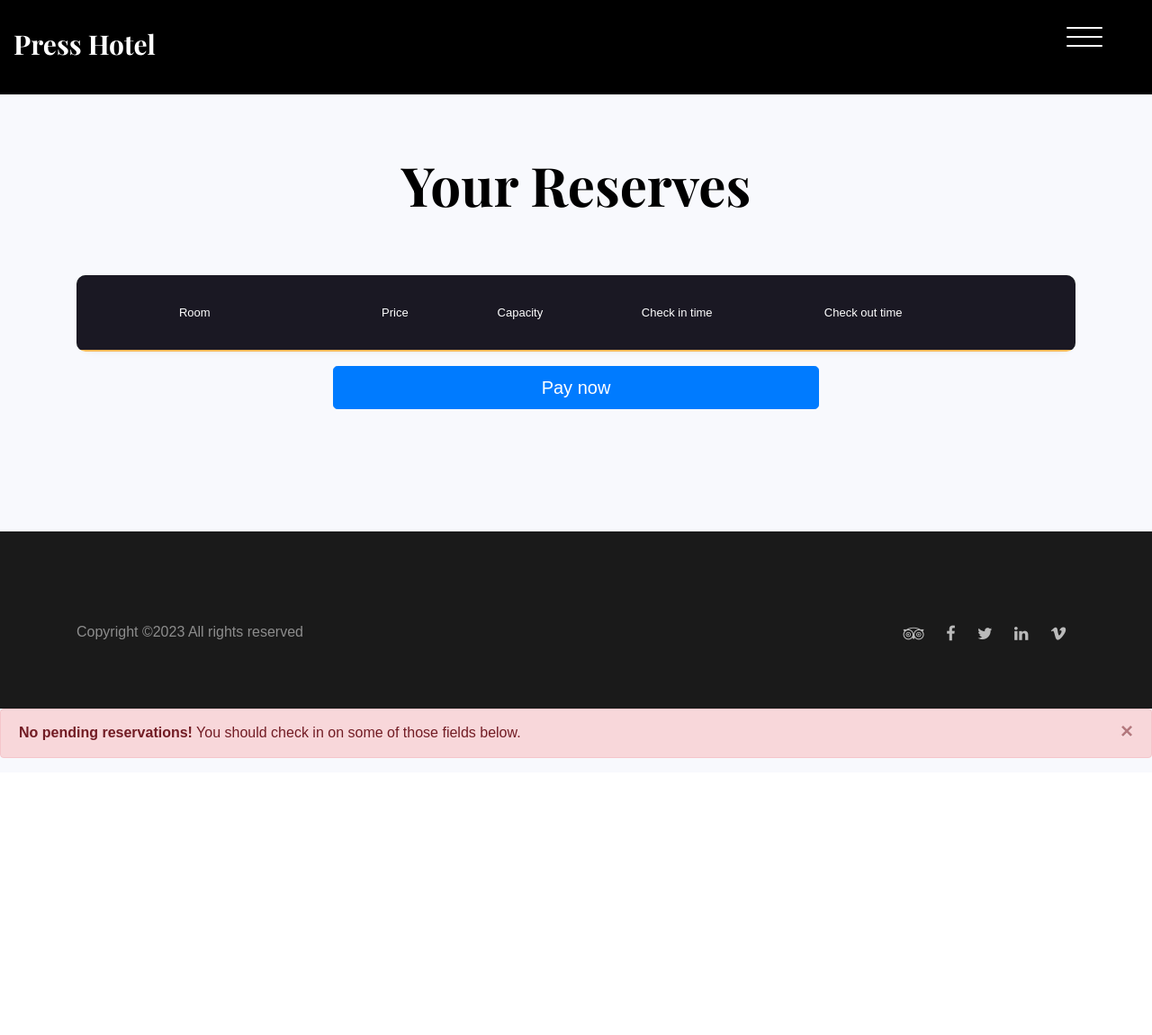
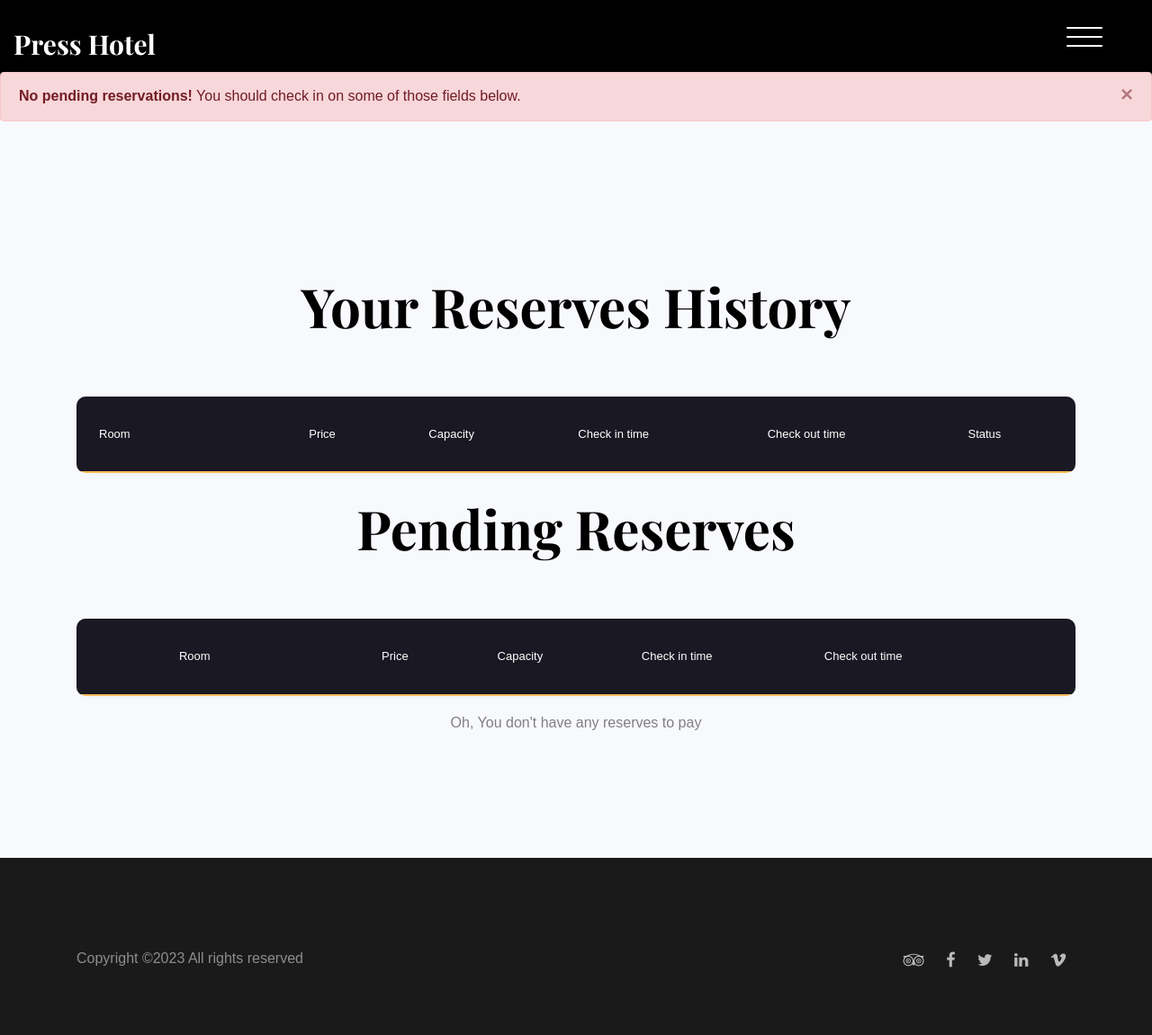
Before and after one commit to quannv02/cs207b-advse-final, a Flask app: a page that uses templates/base.html in a window 1280 px wide. Shown: the whole page at 90% size. Before the commit the page ends 843 px from the top, so only its background shows below. Run offline with Flask 3, Linux system fonts and the light colour scheme; a user stored in the database is signed in; lists and menus that the app fills with data are empty; some libraries are stand-ins or nearby versions; some web fonts are replaced.

Commit message:
add frienly name, route, user edit profile

```diff
--- a/admin_route.py
+++ b/admin_route.py
@@ -8,7 +8,7 @@ admin_route = Blueprint('admin_route', __name__)
 def users(user_id):
     with app.app_context():
         if session.get('logged_in'):
-            if session['is_admin']:
+            if session['is_admin'] or session['id'] == user_id:
                 user = getUser(id = user_id)
                 return render_template('admin_modify_user.html', user=user)
         return redirect(url_for('index'))
@@ -17,7 +17,7 @@ def users(user_id):
 def modify_user(user_id):
     with app.app_context():
         if session.get('logged_in'):
-            if session['is_admin']:
+            if session['is_admin'] or session['id'] == user_id:
                 print(request.form)
                 if request.method == 'POST':
                     #TODO: not remove admin
--- a/authenticate_route.py
+++ b/authenticate_route.py
@@ -74,7 +74,10 @@ def login():
             user = getUser(username)
             session['logged_in'] = True
             session['user'] = username
-            session['friendly_name'] = user.friendly_name
+            if user.friendly_name:
+                session['friendly_name'] = user.friendly_name
+            else:
+                session['friendly_name'] = username
             session['id'] = user.id
             session['is_admin'] = user.is_admin
             session['is_staff'] = user.is_staff
--- a/static/css/defaul_style.css
+++ b/static/css/defaul_style.css
@@ -0,0 +1,10 @@
+.announcement-top-bar{
+    margin-top: 80px;
+    z-index: 6;
+    position: -webkit-sticky;
+    position: -moz-sticky;
+    position: -ms-sticky;
+    position: -o-sticky;
+    position: sticky;
+    top: 0;
+}
--- a/templates/admin.html
+++ b/templates/admin.html
@@ -21,6 +21,7 @@
               <div class="row full-height align-items-center">
                 <div class="col-md-6 mx-auto">
                   <ul class="list-unstyled menu">
+                    <h1>Welcome<b> {{session.get('friendly_name')}}</b></h1>
                     <li class="active"><a href="#">Home</a></li>
                     <li><a class="smoothscroll" href="#add-room">Add Room</a></li>
                     <li><a class="smoothscroll" href="#modify-users">Modify Users</a></li>
--- a/templates/admin_modify_user.html
+++ b/templates/admin_modify_user.html
@@ -88,6 +88,7 @@
                 <input type="text" class="form-control" id="phone_number" name="phone_number" placeholder="Enter phone" value="{{ user.phone_number }}">
             </div>
 
+            {% if session['is_admin'] %}
             <div class="form-group">
                 <label for="role">is Staff</label>
                 <select class="form-control" id="is_staff" name="is_staff">
@@ -95,6 +96,8 @@
                     <option value="1" {% if user.is_staff == 1 %} selected {% endif %}>Yes</option>
                 </select>
             </div>
+            {% endif %}
+
             <button type="submit" class="btn btn-primary btn-block text-white">Save</button>
 
         </form>
--- a/templates/base.html
+++ b/templates/base.html
@@ -29,18 +29,9 @@
   <link rel="stylesheet" href="{{ url_for('static', filename='css/style.css') }}">
 </head>
 <body>
-  {% if session.get('logged_in') %}
-    {% block header %}  {% endblock %}
-    {% block body %}
-      <h1>Welcome {{session.get('friendly_name')}}</h1>
-      <a href="/logout">Logout</a>
-    {% endblock %}
-    {% block footer %}  {% endblock %}
-  {% endif %}
-
 
   {% if message %}
-  <div class="alert alert-success alert-dismissible fade show" role="alert">
+    <div class="alert alert-success alert-dismissible fade show announcement-top-bar" role="alert">
     <strong>{{message}}!</strong>
     <button type="button" class="close" data-dismiss="alert" aria-label="Close">
       <span aria-hidden="true">&times;</span>
@@ -49,7 +40,7 @@
 {% endif %}
 
 {% if error %}
-  <div class="alert alert-danger alert-dismissible fade show" role="alert">
+    <div class="alert alert-danger alert-dismissible fade show announcement-top-bar" role="alert">
     <strong>{{error}}!</strong> You should check in on some of those fields below.
     <button type="button" class="close" data-dismiss="alert" aria-label="Close">
       <span aria-hidden="true">&times;</span>
@@ -57,6 +48,17 @@
     </div>
 {% endif %}
 
+  {% if session.get('logged_in') %}
+  {% block header %}  {% endblock %}
+
+
+  {% block body %}
+    <h1>Welcome {{session.get('friendly_name')}}</h1>
+    <a href="/logout">Logout</a>
+  {% endblock %}
+
+  {% block footer %}  {% endblock %}
+{% endif %}
 
   {% block content %}  {% endblock %}
 
--- a/templates/staff.html
+++ b/templates/staff.html
@@ -21,6 +21,7 @@
               <div class="row full-height align-items-center">
                 <div class="col-md-6 mx-auto">
                   <ul class="list-unstyled menu">
+                    <h1>Welcome<b> {{session.get('friendly_name')}}</b></h1>
                     <li class="active"><a href="#">Home</a></li>
                     <li><a class="smoothscroll" href="#modify-rooms">Modify Rooms</a></li>
                     <li><a href="/logout">Logout</a></li>
--- a/templates/user.html
+++ b/templates/user.html
@@ -32,9 +32,11 @@
               <div class="row full-height align-items-center">
                 <div class="col-md-6 mx-auto">
                   <ul class="list-unstyled menu">
+                    <h1>Welcome <b> {{session.get('friendly_name')}} </b> </h1>
                     <li><a href="#">Home</a></li>
                     <li><a href="/reserves">My Reserves</a></li>
                     <li><a href="/logout">Logout</a></li>
+                    <li><a href="/users/{{session.get('id')}}">Profile</a></li>
                   </ul>
                 </div>
               </div>
@@ -150,6 +152,7 @@
                   <label>Check-in Date</label>
                   <input
                     type="date"
+                    value = "{{ today }}"
                     placeholder="Date"
                     name="check_in"
                   />
@@ -158,6 +161,7 @@
                   <label>Check-out Date</label>
                   <input
                     type="date"
+                    value = "{{ tomorrow }}"
                     placeholder="Date"
                     name="check_out"
                   />
--- a/templates/user_reserves.html
+++ b/templates/user_reserves.html
@@ -51,9 +51,66 @@
   <div class="container">
     <div class="row justify-content-center text-center mb-5">
       <div class="col-md-7">
-        <h2 class="heading" data-aos="fade-up">Your Reserves</h2>
+        <h2 class="heading" data-aos="fade-up">Your Reserves History</h2>
       </div>
     </div>
+
+    <div class="row" data-aos="fade-up">
+      <div class="col-md-12">
+        <div class="table-wrap">
+          <table class="table">
+            <thead class="thead-primary">
+              <tr>
+                <th>Room</th>
+                <th>&nbsp;</th>
+                <th>Price</th>
+                <th>Capacity</th>
+                <th>Check in time</th>
+                <th>Check out time</th>
+                <th>Status</th>
+              </tr>
+            </thead>
+            <tbody>
+              {% for reservation in history %}
+              <tr class="alert" role="alert">
+
+                <td>
+                  <div class="email">
+                    <span
+                      ><a
+                        href="{{ url_for('user_route.room', room_id=reservation.room_id) }}"
+                        >{{ reservation.room_number }}</a
+                      ></span
+                    >
+                  </div>
+                </td>
+
+                <td>
+                  <div
+                    class="img"
+                    style="background-image: url({{ url_for('static', filename='images/' + reservation.image) }})"
+                  ></div>
+                </td>
+
+                <td>${{ reservation.price }}</td>
+                <td>{{ reservation.capacity }}</td>
+                <td>{{ reservation.check_in }}</td>
+                <td>{{ reservation.check_out }}</td>
+                <td>{{ "payed" if reservation.status == 1 else "not pay" if reservation.status == 0 else reservation.status}}</td>
+              </tr>
+              {% endfor %}
+            </tbody>
+          </table>
+        </div>
+      </div>
+    </div>
+
+    <div class="row justify-content-center text-center mb-5">
+      <div class="col-md-7">
+        <h2 class="heading" data-aos="fade-up">Pending Reserves</h2>
+      </div>
+    </div>
+
     <div class="row" data-aos="fade-up">
       <div class="col-md-12">
         <div class="table-wrap">
@@ -97,17 +154,18 @@
                 </td>
                 <td>${{ reservation.price }}</td>
                 <td>{{ reservation.capacity }}</td>
-                <td>{{ reservation.start_date }}</td>
-                <td>{{ reservation.end_date }}</td>
+                <td>{{ reservation.check_in }}</td>
+                <td>{{ reservation.check_out }}</td>
                 <td>
-                  <a
-                    href="{{ url_for('user_route.cancel_reservation', reservation_id=reservation.id) }}"
-                  ></a>
+
+
+
                   <button
                     type="button"
                     class="close"
                     data-dismiss="alert"
                     aria-label="Close"
+                    onclick="location.href='{{ url_for('user_route.cancel_reservation', reservation_id=reservation.id) }}'"
                   >
                     <span aria-hidden="true"><i class="fa fa-close"></i></span>
                   </button>
@@ -119,11 +177,18 @@
         </div>
       </div>
     </div>
+
     <div class="row justify-content-center" data-aos="fade-up">
       <div class="col-md-6 text-center mb-4">
-        <button type="button" class="btn btn-primary btn-lg btn-block" onclick="location.href='{{ url_for('user_route.payment') }}'">
-          Pay now
-        </button>
+        {% if request_pay %}
+          <button type="button" class="btn btn-primary btn-lg btn-block" onclick="location.href='{{ url_for('user_route.payment') }}'">
+            Pay now
+          </button>
+        {% else %}
+          <div>
+            <p class="mb-0">Oh, You don't have any reserves to pay</p>
+          </div>
+        {% endif %}
       </div>
     </div>
   </div>
```
Also changed, not shown: controller.py (+40 -6 lines), user_route.py (+21 -13 lines), hotel.db. Lines whose indentation alone changed are shown as unchanged.
